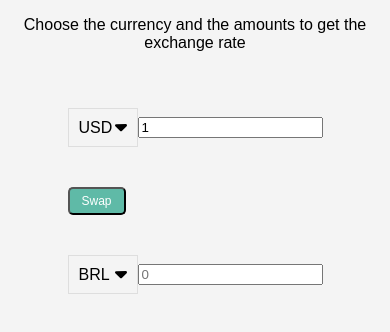
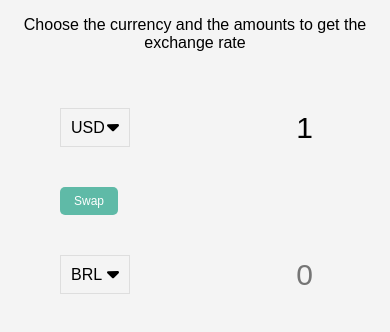
Before and after one commit to Marianaa93/Js-Vanilla, a plain HTML site: page exchange-rate/index.html in a window 390 px wide. Shown: the part 388-720 px from the top of the page. Drawn offline with Linux system fonts and the light colour scheme.

Commit message:
ui completed

```diff
--- a/exchange-rate/style.css
+++ b/exchange-rate/style.css
@@ -32,6 +32,7 @@ p {
   border-radius: 5px;
   font-size: 12px;
   padding: 5px 12px;
+  border-color: transparent;
 }
 
 .money-img {
@@ -56,3 +57,34 @@ p {
   background-repeat: no-repeat;
   background-size: 12px auto, 100%;
 }
+
+.currency input {
+  border: 0;
+  background-color: transparent;
+  font-size: 30px;
+  text-align: right;
+}
+
+.swap-rate-container {
+  display: flex;
+  align-items: center;
+  justify-content: space-between;
+}
+
+.rate {
+  color: var(--primary-color);
+  font-size: 14px;
+  padding: 0 10px;
+}
+
+select:focus,
+input:focus,
+button:focus {
+  outline: 0;
+}
+
+@media (max-width: 600px) {
+  .currency input {
+    width: 200px;
+  }
+}
```
